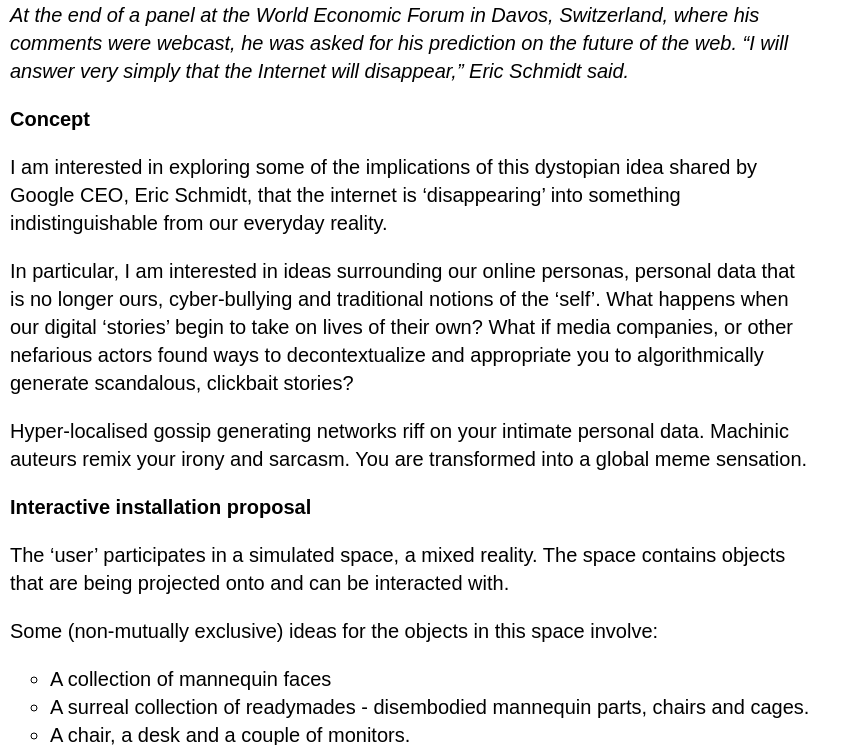
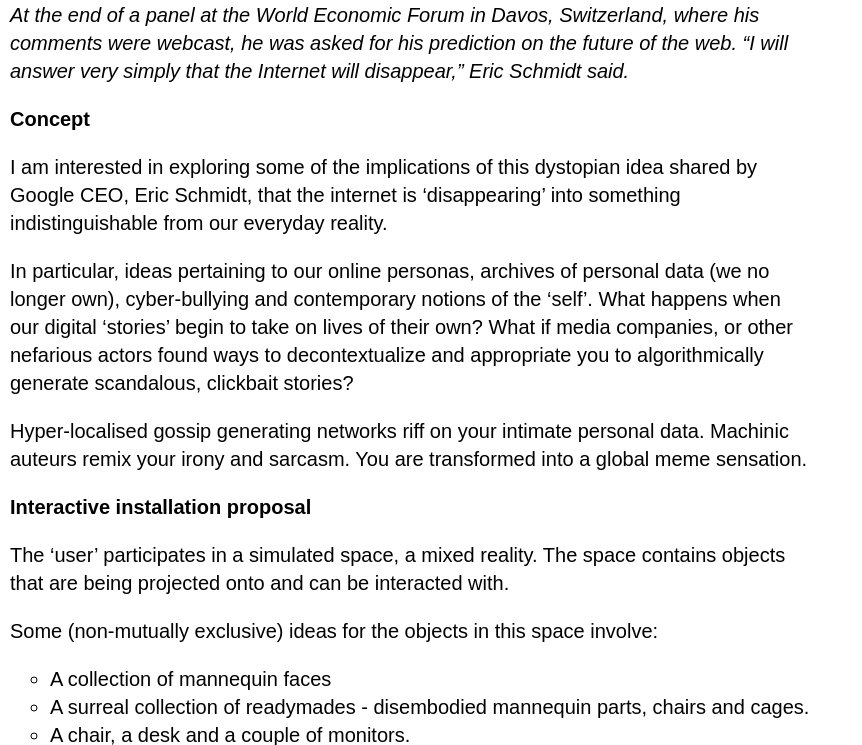
Before and after one commit to samhains/samhains.github.io, a Jekyll site: the page built from blog/_posts/studio/2018-01-30-identity-theft-disappearing-internet.md, in a window 1280 px wide and 900 px high, scrolled down 503 px, cut to the strip 0-745 px from the top of the window. Shown: the whole strip, without its empty margins (0-862 px from the left). Built offline with Jekyll 4.4.1, drawn with Linux system fonts in a browser that asks for light colours; nearby versions of some CDN libraries.

Commit message:
fgsffgsf

```diff
--- a/blog/_posts/studio/2018-01-30-identity-theft-disappearing-internet.md
+++ b/blog/_posts/studio/2018-01-30-identity-theft-disappearing-internet.md
@@ -11,7 +11,7 @@
 
 I am interested in exploring some of the implications of this dystopian idea shared by Google CEO, Eric Schmidt, that the internet is 'disappearing' into something indistinguishable from our everyday reality.
 
-In particular, I am interested in ideas surrounding our online personas, personal data that is no longer ours, cyber-bullying and traditional notions of the 'self'. What happens when our digital 'stories' begin to take on lives of their own? What if media companies, or other nefarious actors found ways to decontextualize and appropriate you to algorithmically generate scandalous, clickbait stories?
+In particular, ideas pertaining to our online personas, archives of personal data (we no longer own), cyber-bullying and contemporary notions of the 'self'. What happens when our digital 'stories' begin to take on lives of their own? What if media companies, or other nefarious actors found ways to decontextualize and appropriate you to algorithmically generate scandalous, clickbait stories?
 
 Hyper-localised gossip generating networks riff on your intimate personal data. Machinic auteurs remix your irony and sarcasm. You are transformed into a global meme sensation.
 
```
Also changed, not shown: blog/_posts/taa/2018-01-31-high-school-curriculum.md (+2 -1 lines).
